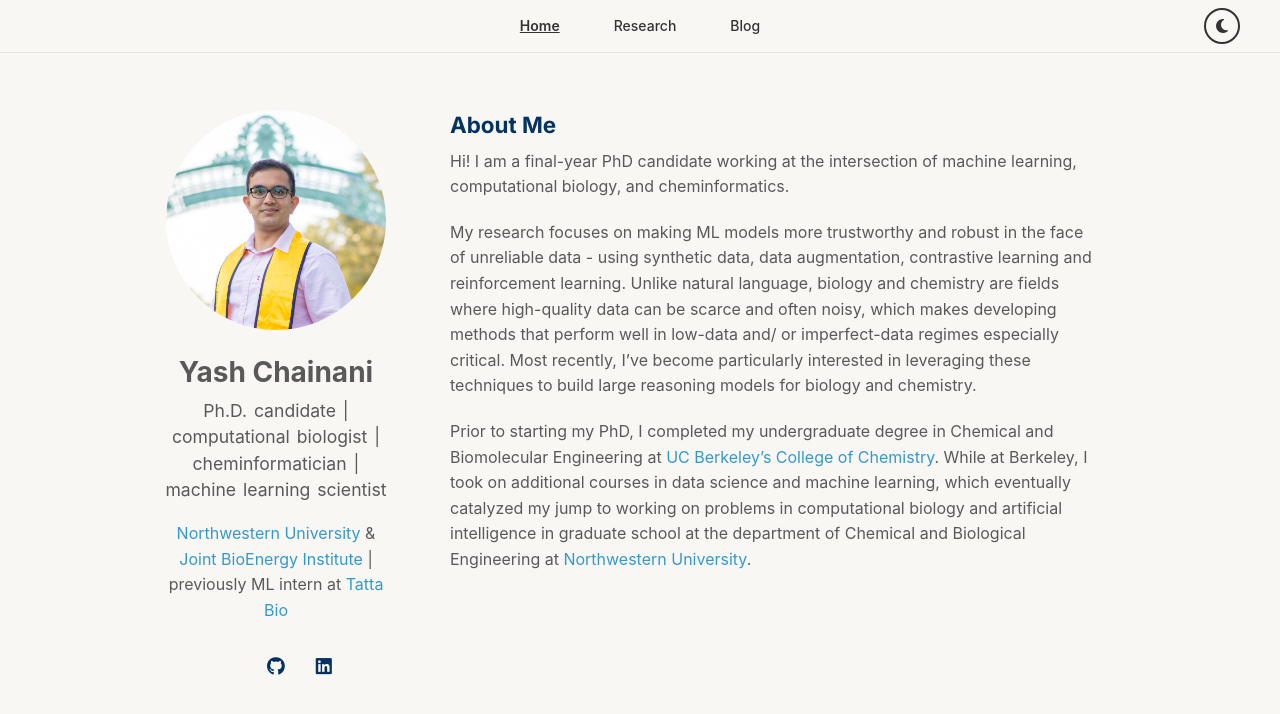
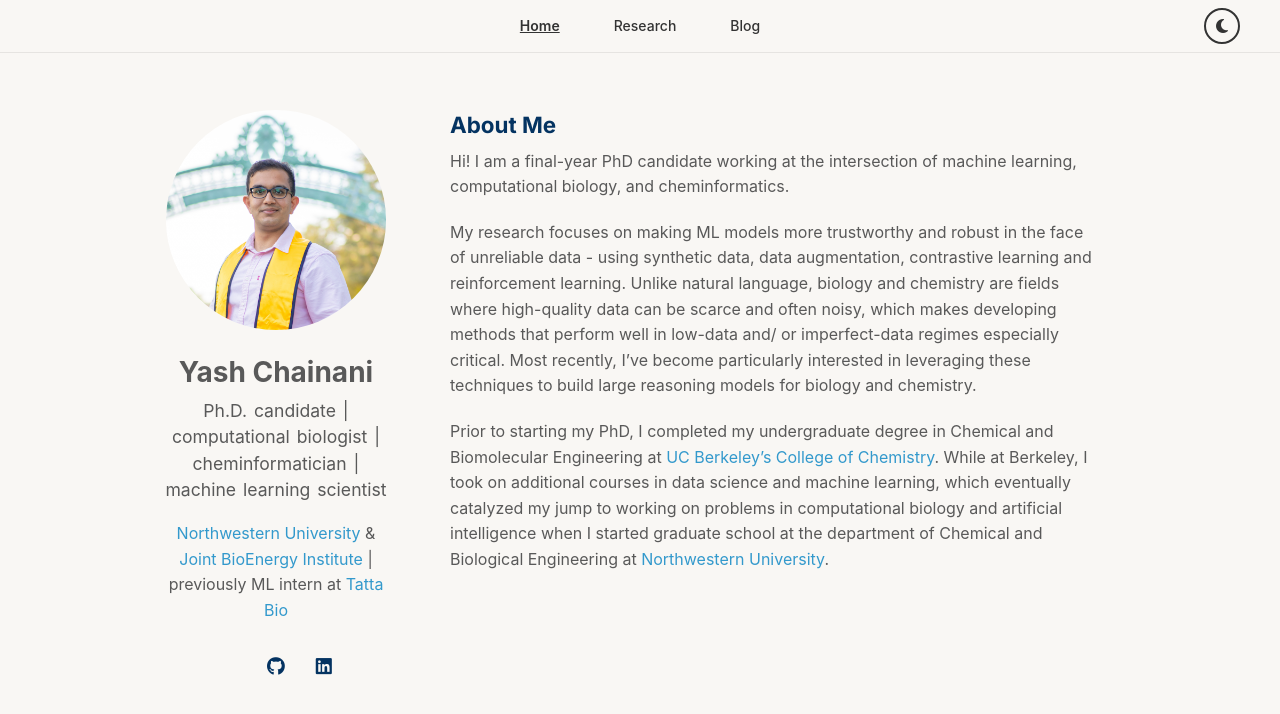
Before and after one commit to yashchainani21/yashchainani21.github.io, a Jekyll site: the page built from index.md, in a window 1280 px wide. Shown: the top 714 px of the page. Built offline with Jekyll 4.4.1, drawn with Linux system fonts in a browser that asks for light colours; a style sheet for code colours, icons or effects is not loaded; our own code applies the rules of GitHub Pages for plain Markdown files.

Commit message:
update homepage description

```diff
--- a/index.md
+++ b/index.md
@@ -8,4 +8,4 @@ Hi! I am a final-year PhD candidate working at the intersection of machine learn
 
 My research focuses on making ML models more trustworthy and robust in the face of unreliable data - using synthetic data, data augmentation, contrastive learning and reinforcement learning. Unlike natural language, biology and chemistry are fields where high-quality data can be scarce and often noisy, which makes developing methods that perform well in low-data and/ or imperfect-data regimes especially critical. Most recently, I’ve become particularly interested in leveraging these techniques to build large reasoning models for biology and chemistry.
 
-Prior to starting my PhD, I completed my undergraduate degree in Chemical and Biomolecular Engineering at [UC Berkeley's College of Chemistry](https://chemistry.berkeley.edu). While at Berkeley, I took on additional courses in data science and machine learning, which eventually catalyzed my jump to working on problems in computational biology and artificial intelligence in graduate school at the department of Chemical and Biological Engineering at [Northwestern University](https://www.mccormick.northwestern.edu/chemical-biological/).
+Prior to starting my PhD, I completed my undergraduate degree in Chemical and Biomolecular Engineering at [UC Berkeley's College of Chemistry](https://chemistry.berkeley.edu). While at Berkeley, I took on additional courses in data science and machine learning, which eventually catalyzed my jump to working on problems in computational biology and artificial intelligence when I started graduate school at the department of Chemical and Biological Engineering at [Northwestern University](https://www.mccormick.northwestern.edu/chemical-biological/).
```
